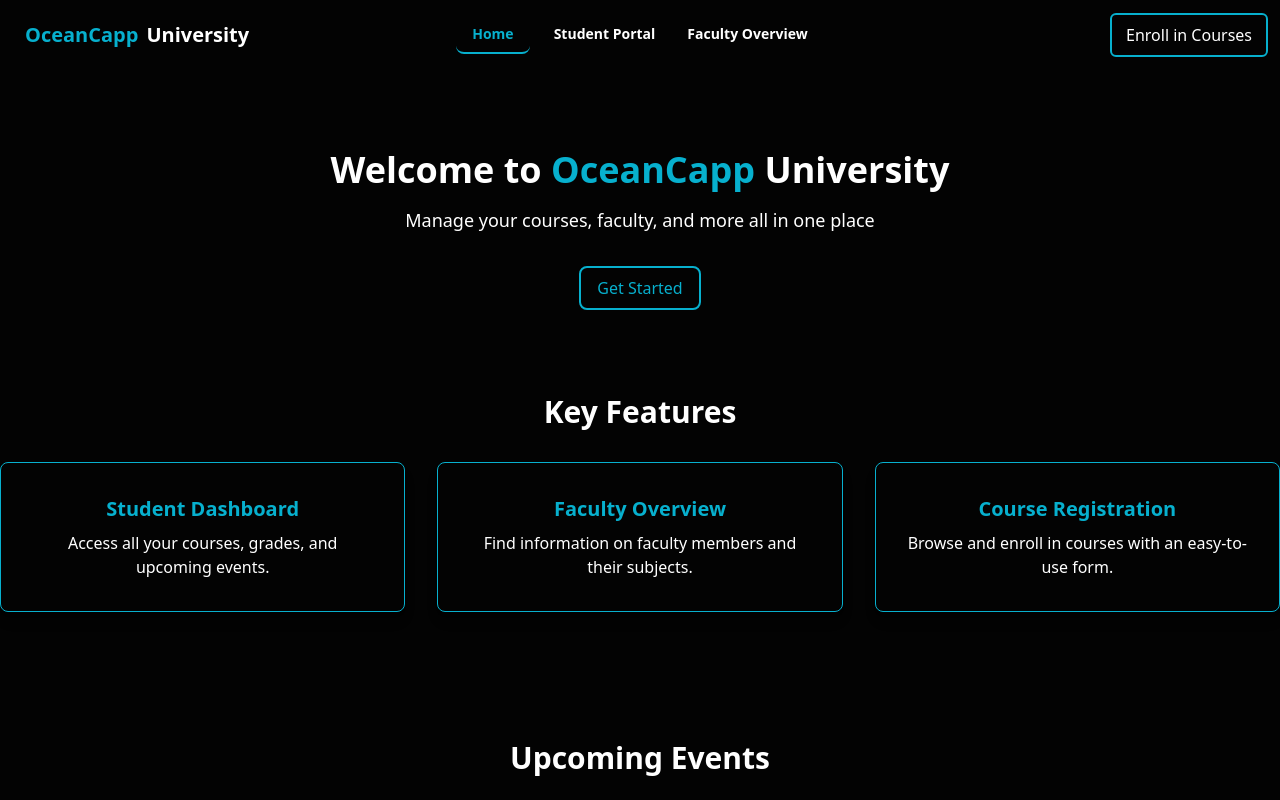
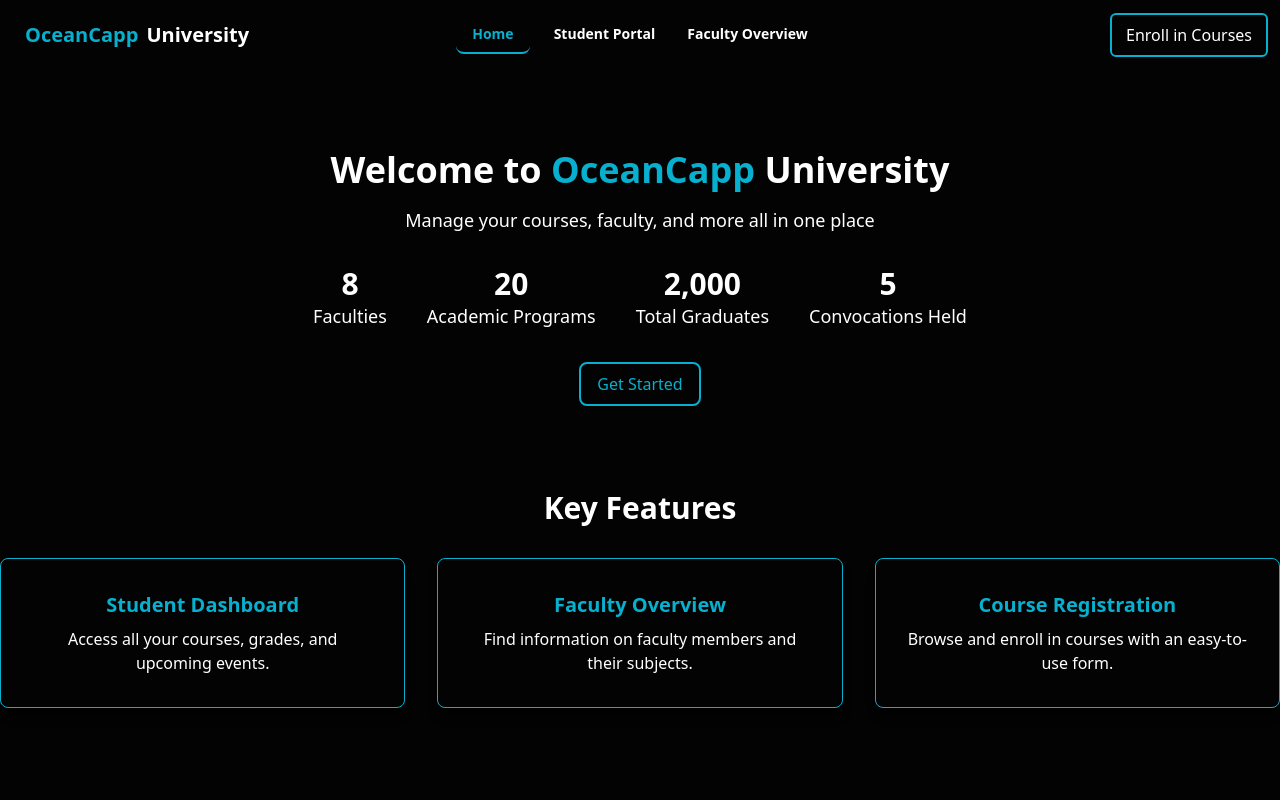
Before and after one commit to Monwar23/Student-Management-System, a React (Vite) app: page / in a window 1280 px wide. Shown: the top 800 px of the page. Built offline with nearby package versions, Linux system fonts and the light colour scheme.

Commit message:
added countup

```diff
--- a/package.json
+++ b/package.json
@@ -13,6 +13,7 @@
     "localforage": "^1.10.0",
     "match-sorter": "^6.3.4",
     "react": "^18.3.1",
+    "react-countup": "^6.5.3",
     "react-dom": "^18.3.1",
     "react-router-dom": "^6.26.2",
     "sort-by": "^1.2.0"
--- a/src/Pages/Home.jsx
+++ b/src/Pages/Home.jsx
@@ -1,11 +1,42 @@
+import CountUp from "react-countup";
 import { Link } from "react-router-dom";
 
 const Home = () => {
     return (
         <div>
-            <section className=" text-white text-center pt-20 pb-5">
+            <section className="text-white text-center pt-20 pb-5">
             <h1 className="text-4xl font-bold">Welcome to <span className="text-[#07B0CE]">OceanCapp</span> University</h1>
             <p className="mt-4 text-lg">Manage your courses, faculty, and more all in one place</p>
+
+            <div className="mt-8">
+                <div className="flex justify-center space-x-10">
+                    <div>
+                        <h2 className="text-3xl font-bold">
+                            <CountUp start={0} end={8} duration={5} />
+                        </h2>
+                        <p className="text-lg">Faculties</p>
+                    </div>
+                    <div>
+                        <h2 className="text-3xl font-bold">
+                            <CountUp start={0} end={20} duration={2} />
+                        </h2>
+                        <p className="text-lg">Academic Programs</p>
+                    </div>
+                    <div>
+                        <h2 className="text-3xl font-bold">
+                            <CountUp start={0} end={2000} duration={2} />
+                        </h2>
+                        <p className="text-lg">Total Graduates</p>
+                    </div>
+                    <div>
+                        <h2 className="text-3xl font-bold">
+                            <CountUp start={0} end={5} duration={2} />
+                        </h2>
+                        <p className="text-lg">Convocations Held</p>
+                    </div>
+                </div>
+            </div>
+
             <Link to='/student'>
                 <button className="mt-8 border-2 border-[#07B0CE] text-[#07B0CE] px-4 py-2 rounded-lg hover:bg-[#07B0CE] hover:text-white transition duration-300">
                     Get Started
```
Also changed, not shown: 1 other file (tests, documents, lock files or other folders). Lines whose indentation alone changed are shown as unchanged.
